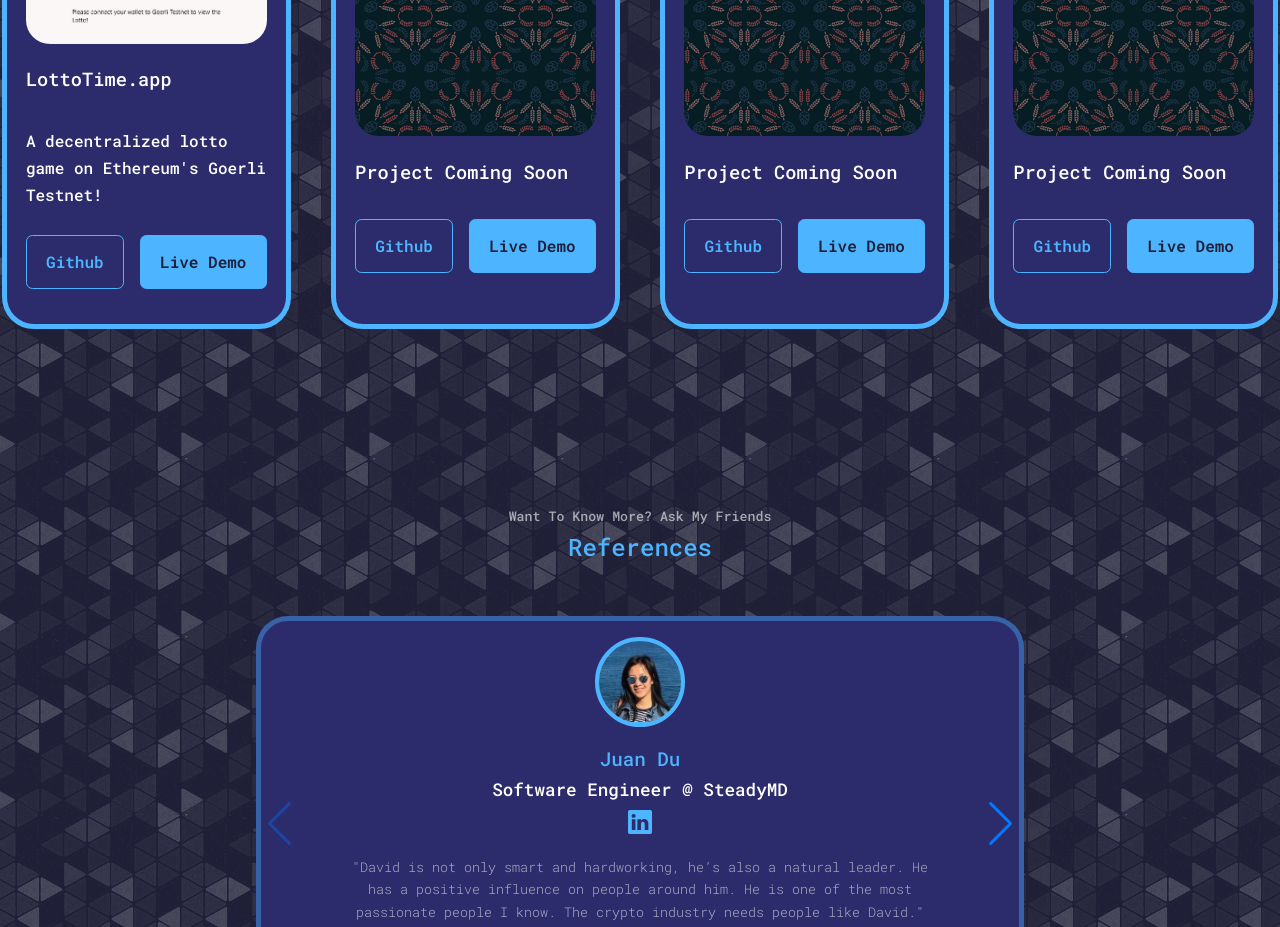
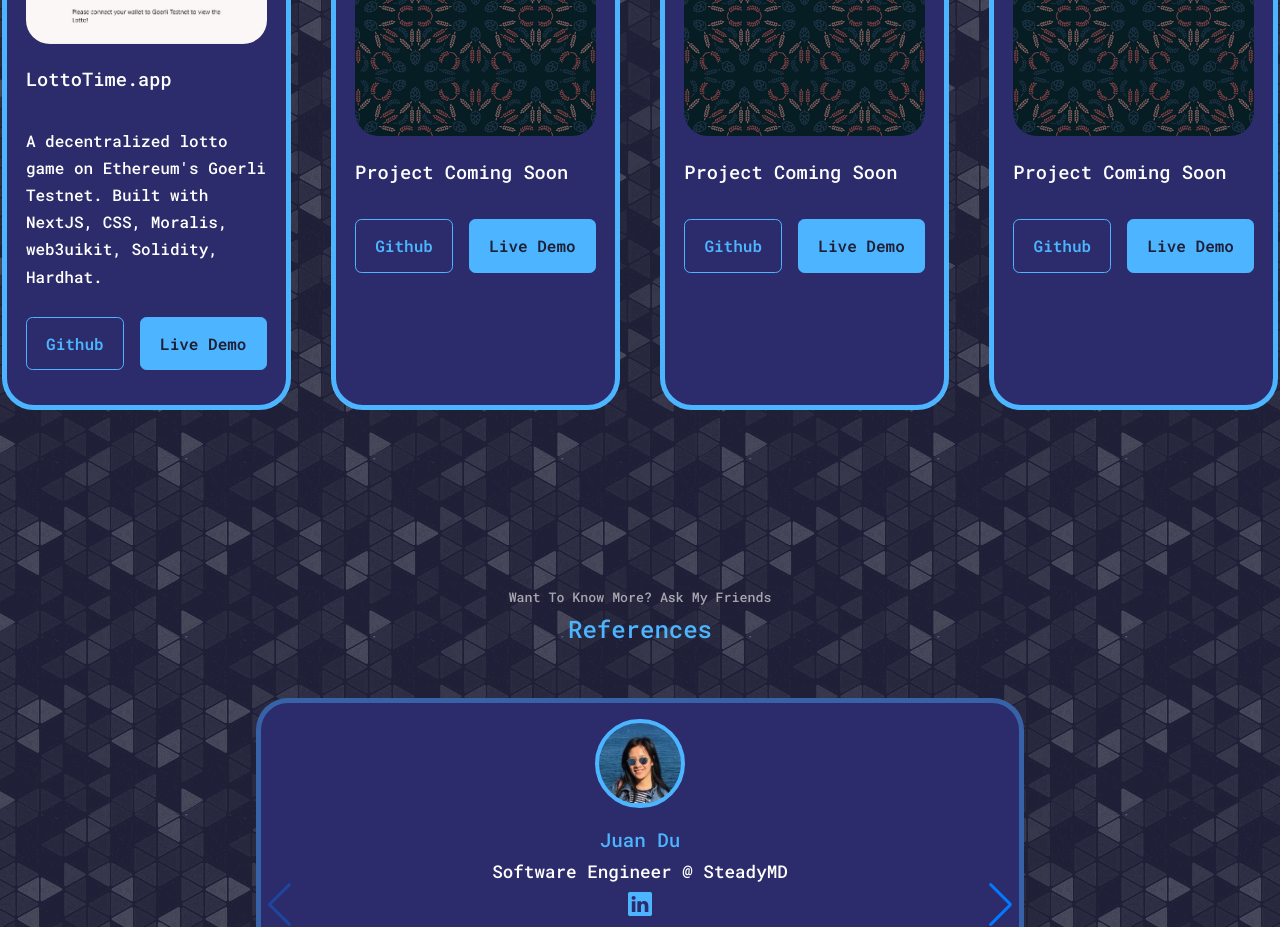
Before and after one commit to sdavidkong/davidkongdev, a React (Create React App) app: page / in a window 1280 px wide. Shown: the part 2760-3687 px from the top of the page. Built offline with nearby package versions, Linux system fonts and the light colour scheme.

Commit message:
added description

```diff
--- a/src/components/portfolio/Portfolio.jsx
+++ b/src/components/portfolio/Portfolio.jsx
@@ -15,7 +15,10 @@ const Portfolio = () => {
             <img src={LOTTO} alt="a thumbnail of the project" />
           </div>
           <h3>LottoTime.app</h3>
-          <h4>A decentralized lotto game on Ethereum's Goerli Testnet!</h4>
+          <h4>
+            A decentralized lotto game on Ethereum's Goerli Testnet. Built with
+            NextJS, CSS, Moralis, web3uikit, Solidity, Hardhat.{" "}
+          </h4>
           <br></br>
           <div className="portfolio__item-cta">
             <a
```
